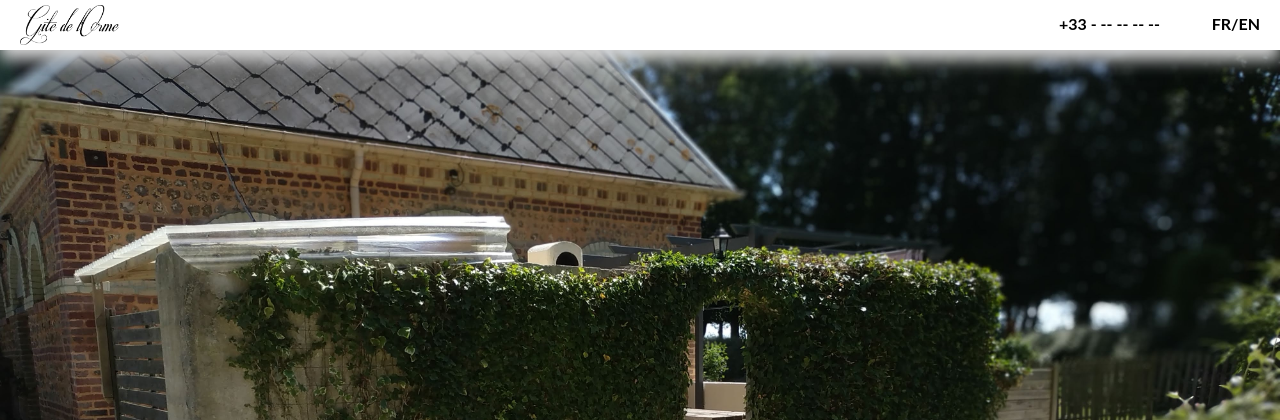
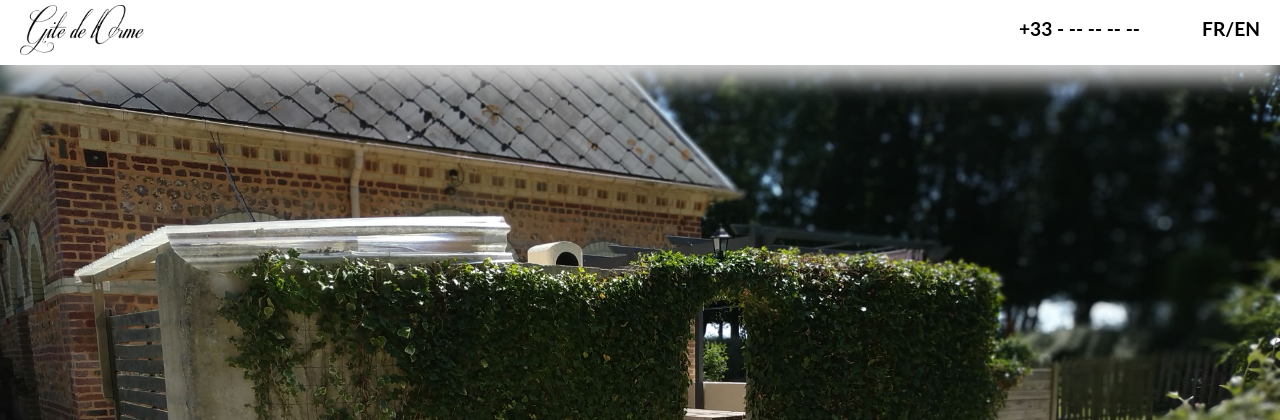
Before and after one commit to ArthurCrochemore/Gite-de-l-Orme, a PHP site: page / in a window 1280 px wide. Shown: the top 420 px of the page. Run offline with PHP 8.4, Linux system fonts and the light colour scheme.

Commit message:
Add files via upload

```diff
--- a/style.css
+++ b/style.css
@@ -14,7 +14,6 @@ body {
   float:  left;
   width : 100%;
   left : 0;
-
 }
 
 #container {
@@ -70,15 +69,18 @@ hr {
   text-align: center;
 }
 
+p, h2 {
+  font-size : larger;
+
+}
+
 p {
-  font-size : larger;
-   line-height: 50px;
+  line-height: 50px;
   margin-bottom : 30px;
 }
 
 h2 {
   top : 1%;
-  font-size : 100%
 }
 
 .content, #text {
@@ -88,9 +90,9 @@ h2 {
 
 #header {
   position:  absolute;
-  height: 50px;
+  height: 65px;
   background-color: white;
-  box-shadow: 0px 10px 15px lightgrey;
+  box-shadow: 0px 15px 20px lightgrey;
   width:  100%;
   top : 0;
   left : 0;
@@ -104,13 +106,13 @@ h2 {
 
 #tel {
   position : absolute;
-  right: 120px;
+  right: 140px;
 }
 
 
 #logo {
   position : absolute;
-  height: 40px;
+  height: 50px;
   left : 20px;
   top : 5px;
 }
```
